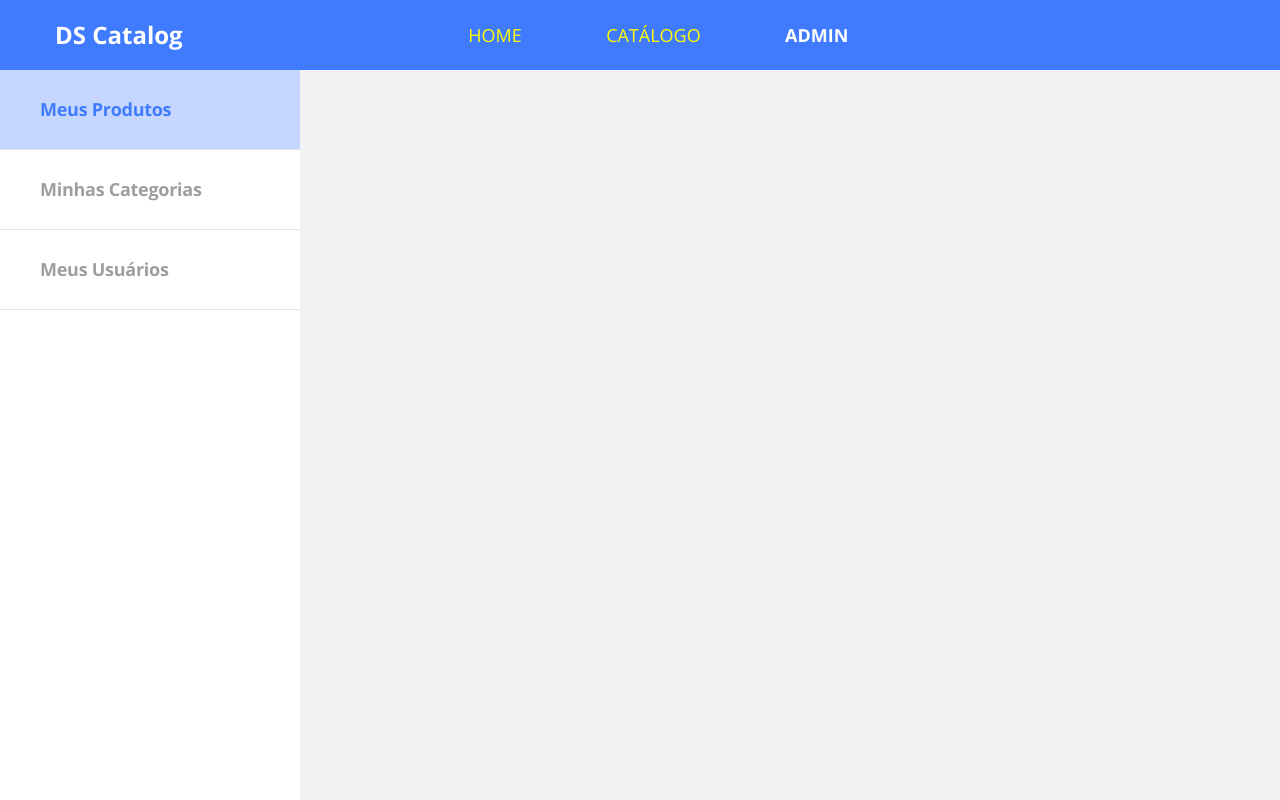
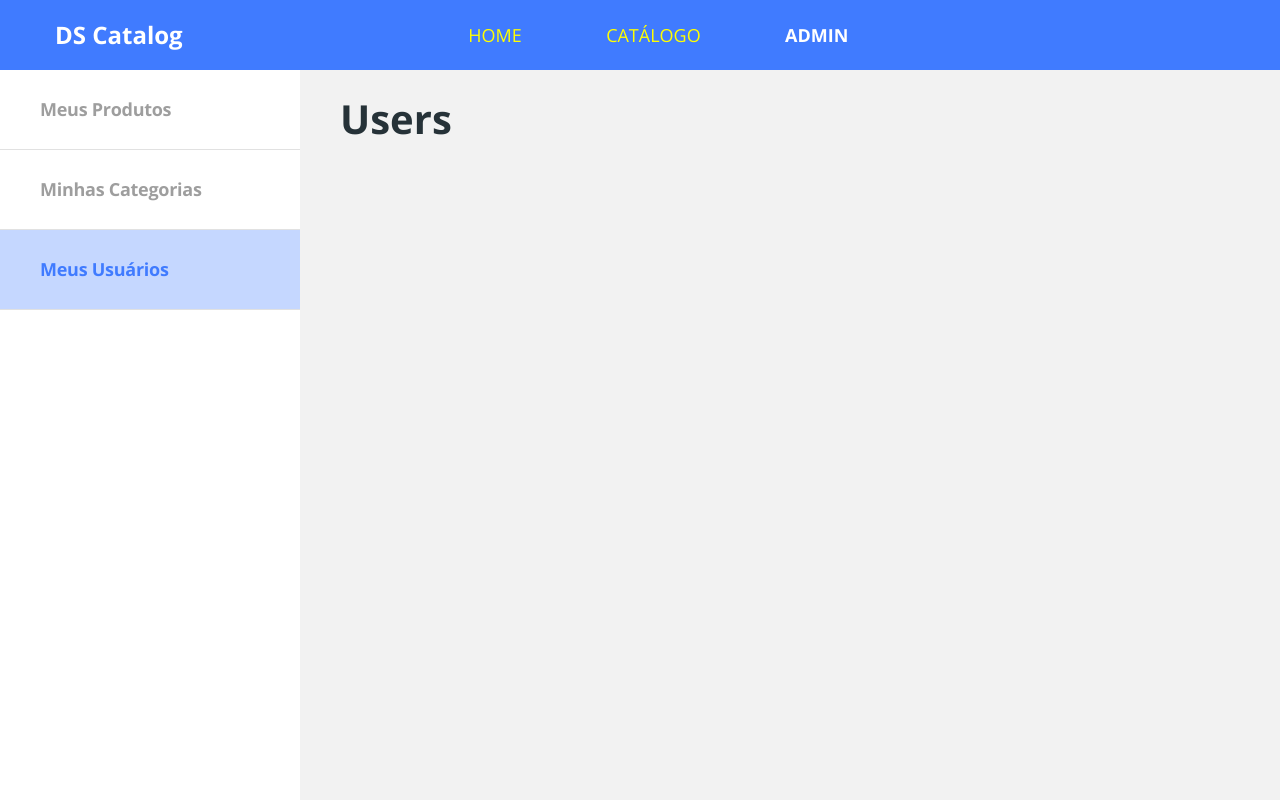
Before and after one commit to ruriknj/dscatalog-bootcamp-devsuperior, a React (Create React App) app in the folder frontend-web/: page /admin/users in a window 1280 px wide. Built offline with nearby package versions, Linux system fonts and the light colour scheme.

Commit message:
Criando navegação inicial das rotas do Admin

```diff
--- a/frontend-web/src/core/components/Navbar/index.tsx
+++ b/frontend-web/src/core/components/Navbar/index.tsx
@@ -12,17 +12,17 @@ const Navbar = () => (
         <div className="col-6 offset-2">
             <ul className="main-menu">
                 <li>
-                    <NavLink to="/" activeClassName="active" exact>
+                    <NavLink to="/"  exact>
                         HOME
                     </NavLink>
                 </li>
                 <li>
-                    <NavLink to="/products" activeClassName="active">
+                    <NavLink to="/products" >
                         CATÁLOGO
                     </NavLink>
                 </li>
                 <li>
-                    <NavLink to="/admin" activeClassName="active">
+                    <NavLink to="/admin" >
                         ADMIN
                     </NavLink>
 
--- a/frontend-web/src/pages/Admin/components/Navebar/index.tsx
+++ b/frontend-web/src/pages/Admin/components/Navebar/index.tsx
@@ -1,4 +1,5 @@
 import React from 'react';
+import { Link, NavLink } from 'react-router-dom';
 import './style.scss';
 
 const Navbar = () => {
@@ -6,13 +7,13 @@ const Navbar = () => {
         <nav className="admin-nav-container">
             <ul>
                 <li>
-                    <a href="Link" className="admin-nav-item active">Meus Produtos</a>
+                   <NavLink to ="/admin/products" className="admin-nav-item ">Meus Produtos</NavLink>
                 </li>
                 <li>
-                    <a href="Link" className="admin-nav-item">Minhas Categorias</a>
+                   <NavLink to ="/admin/Categories" className="admin-nav-item">Minhas Categorias</NavLink>
                 </li>
                 <li>
-                    <a href="Link" className="admin-nav-item">Meus Usuários</a>
+                    <NavLink to="/admin/users" className="admin-nav-item">Meus Usuários</NavLink>
                 </li>
             </ul>
         </nav>
--- a/frontend-web/src/pages/Admin/index.tsx
+++ b/frontend-web/src/pages/Admin/index.tsx
@@ -1,9 +1,24 @@
 import React from 'react';
+import { Route, Switch } from 'react-router-dom';
 import Navbar from './components/Navebar';
+import './styles.scss';
 
 const Admin = () => (
-    <div>
-    <Navbar />
+    <div className="admin-container">
+        <Navbar />
+        <div className="admin-content">
+            <Switch>
+                <Route path="/admin/products" >
+                    <h1>Products</h1>
+                </Route>
+                <Route path="/admin/categories" >
+                    <h1>Categories</h1>
+                </Route>
+                <Route path="/admin/users">
+                    <h1>Users</h1>
+                </Route>
+            </Switch>
+        </div>
     </div>
 );
 export default Admin;
--- /dev/null
+++ b/frontend-web/src/pages/Admin/styles.scss
@@ -0,0 +1,8 @@
+.admin-container {
+display: flex;
+}
+
+.admin-content {
+    padding: 25px 40px 45px 40px;
+    flex: 1;
+}
```
